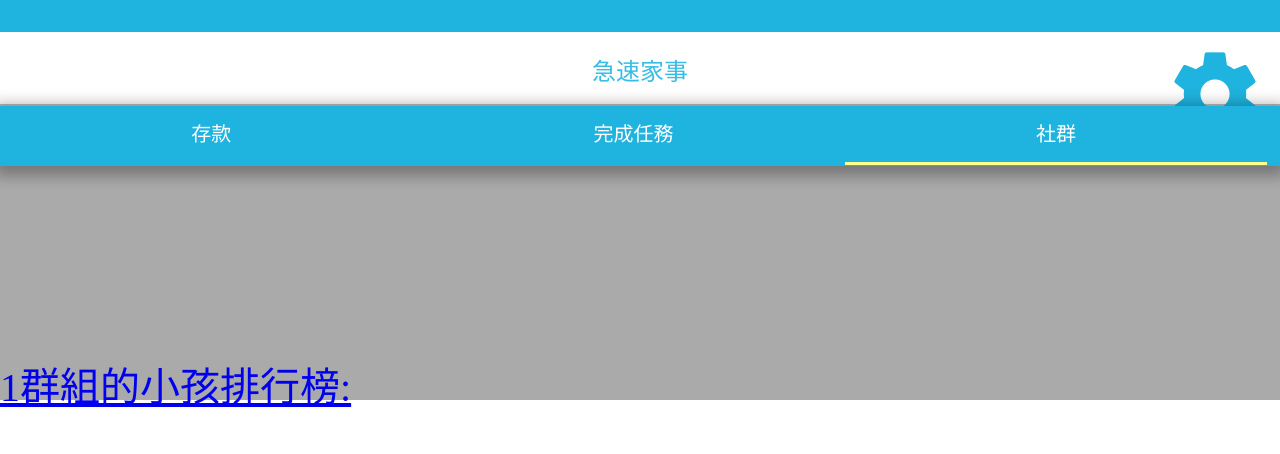
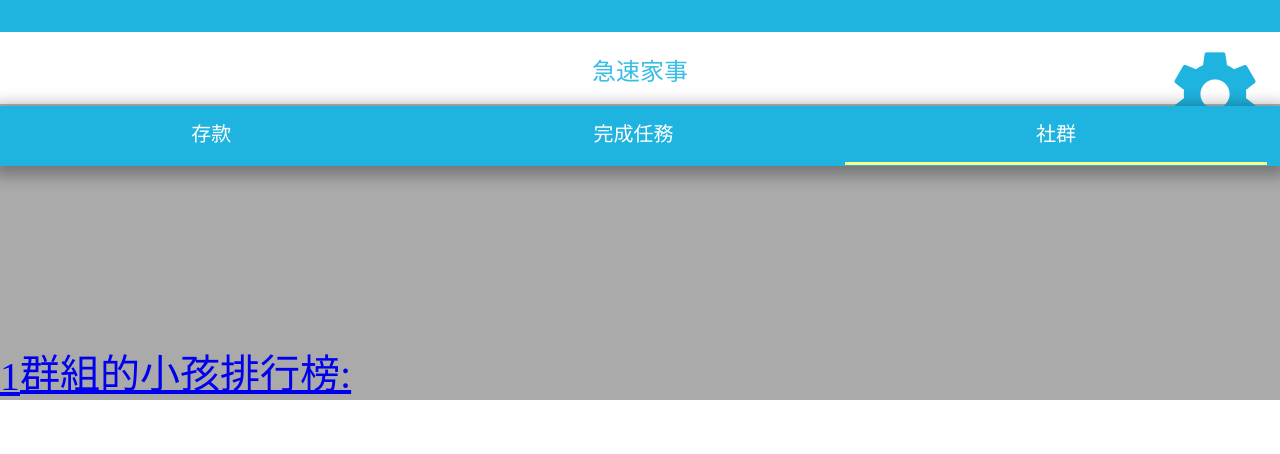
Before and after one commit to hoiian/NPNG, a PHP site: page /social.php in a window 1280 px wide. Shown: the top 454 px of the page. Run offline with PHP 8.4, Linux system fonts and the light colour scheme; the visitor is signed in with stand-in values (Sample User, id 1); data that the repository does not hold is empty; some libraries are stand-ins or nearby versions; some web fonts are replaced.

Commit message:
[UPDATE]Childrank div position fixed

```diff
--- a/css/screen_social.css
+++ b/css/screen_social.css
@@ -10,6 +10,8 @@
   background: #AAA;
   padding-top: 355px;
   box-sizing: border-box;
+  display: flex;
+  align-items: flex-end;
 }
 
 .social .timeline {
--- a/social.php
+++ b/social.php
@@ -44,8 +44,11 @@ WHERE  `group` NOT LIKE  '$grp'");
 
 	<a href="social_timeline.php?group=<?php echo $grp ?>">
 	<div class="childrank">
-    <?php echo $grp;?>群組的小孩排行榜:
+    <?php echo $grp;?>
         <ul>
+					<li>
+						<span>群組的小孩排行榜:</span>
+					</li>
             <?php do{ $row = $sth->fetch(); if($row){?>
             <li>
             		<img src="<?php echo $row['profilepic'];?>"  width="80px" height="auto" alt="profilepic">
```
